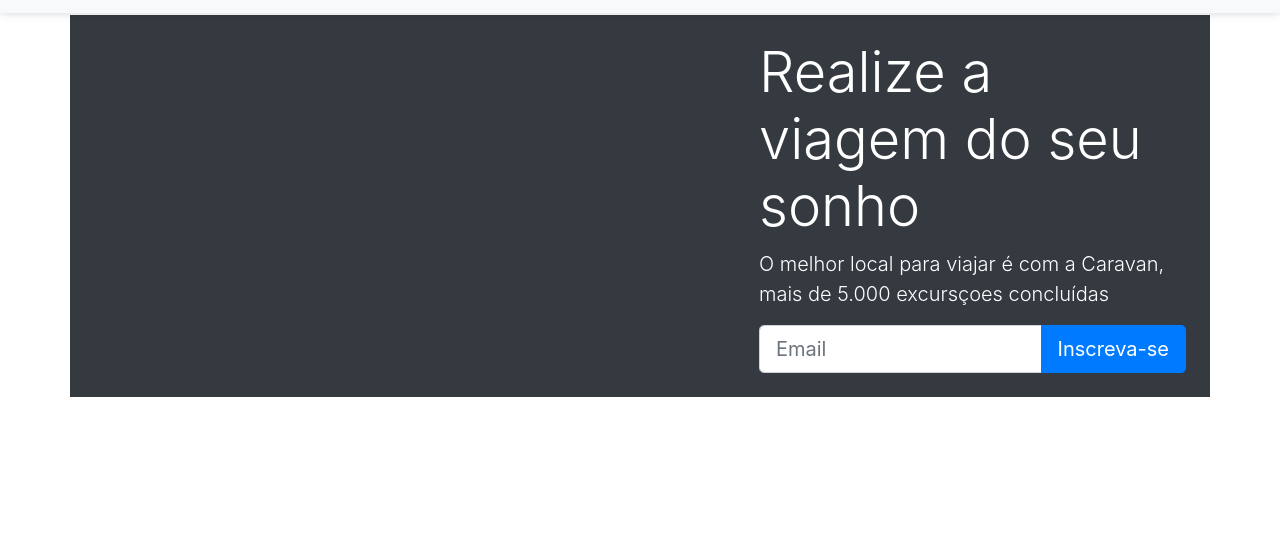
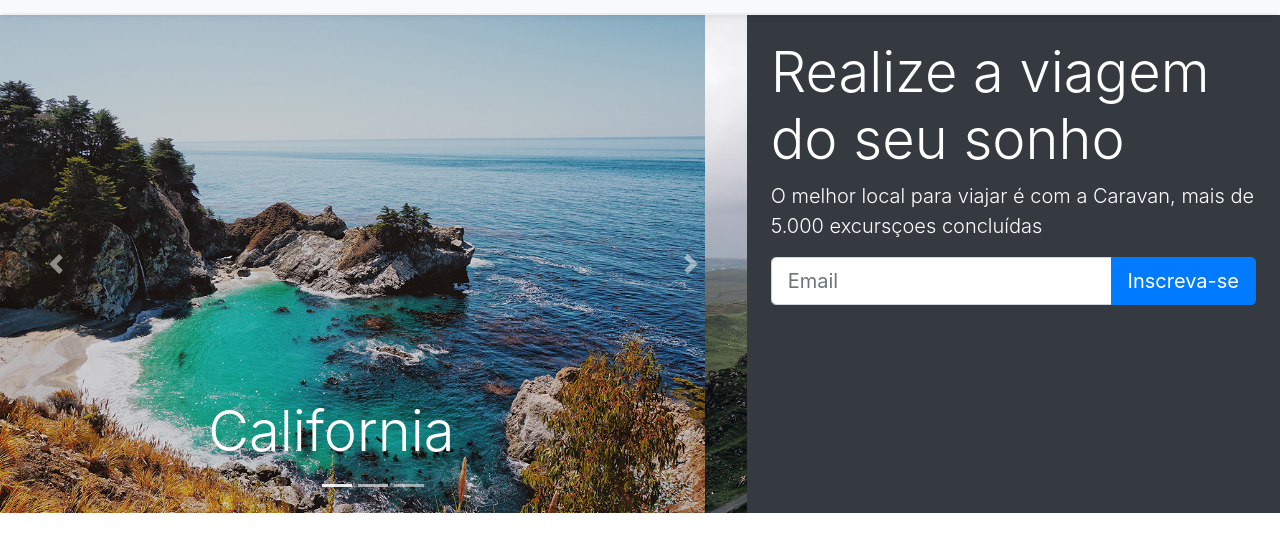
Before and after one commit to samuel-lujan/curso-origamid-bootstrap4, a plain HTML site: page index.html in a window 1280 px wide. Shown: the part 65-616 px from the top of the page. Drawn offline with nearby package versions, Linux system fonts and the light colour scheme.

Commit message:
Adicionando carrosel

```diff
--- a/index.html
+++ b/index.html
@@ -47,11 +47,48 @@
             </div>
         </nav>
 
-        <section class="container text-white">
+        <section class="container-fluid text-white">
             <div class="row bg-dark">
-                <div class="col-7">
+                <div class="col-lg-7 p-0">
+                    <div id="carouselCidades" class="carousel slide" data-ride="carousel">
+                        <ol class="carousel-indicators">
+                          <li data-target="#carouselCidades" data-slide-to="0" class="active"></li>
+                          <li data-target="#carouselCidades" data-slide-to="1"></li>
+                          <li data-target="#carouselCidades" data-slide-to="2"></li>
+                        </ol>
+                        <div class="carousel-inner">
+                          <div class="carousel-item active">
+                            <img src="img/california.jpg" class="d-block w-100" alt="California">
+                            <div class="carousel-caption">
+                                <h3 class="display-4">California</h3>
+                            </div>
+                          </div>
+                          <div class="carousel-item">
+                            <img src="img/dublin.jpg" class="d-block w-100" alt="Dublin">
+                            <div class="carousel-caption">
+                                <h3 class="display-4">Dublin</h3>
+                            </div>
+                          </div>
+                          <div class="carousel-item">
+                            <img src="img/paris.jpg" class="d-block w-100" alt="Paris">
+                            <div class="carousel-caption">
+                                <h3 class="display-4">Paris</h3>
+                            </div>
+                          </div>
+                        </div>
+                        <a class="carousel-control-prev" href="#carouselCidades" role="button" data-slide="prev">
+                          <span class="carousel-control-prev-icon" aria-hidden="true"></span>
+                          <span class="sr-only">Anterior</span>
+                        </a>
+                        <a class="carousel-control-next" href="#carouselCidades" role="button" data-slide="next">
+                          <span class="carousel-control-next-icon" aria-hidden="true"></span>
+                          <span class="sr-only">Próximo</span>
+                        </a>
+                      </div>
+                </div>
 
-                </div>
+
+
                 <div class="col-lg-5 p-4">
                     <h1 class="display-4">Realize a viagem do seu sonho</h1>
                     <p class="lead">O melhor local para viajar é com a Caravan, mais de 5.000 excursçoes concluídas</p>
```
